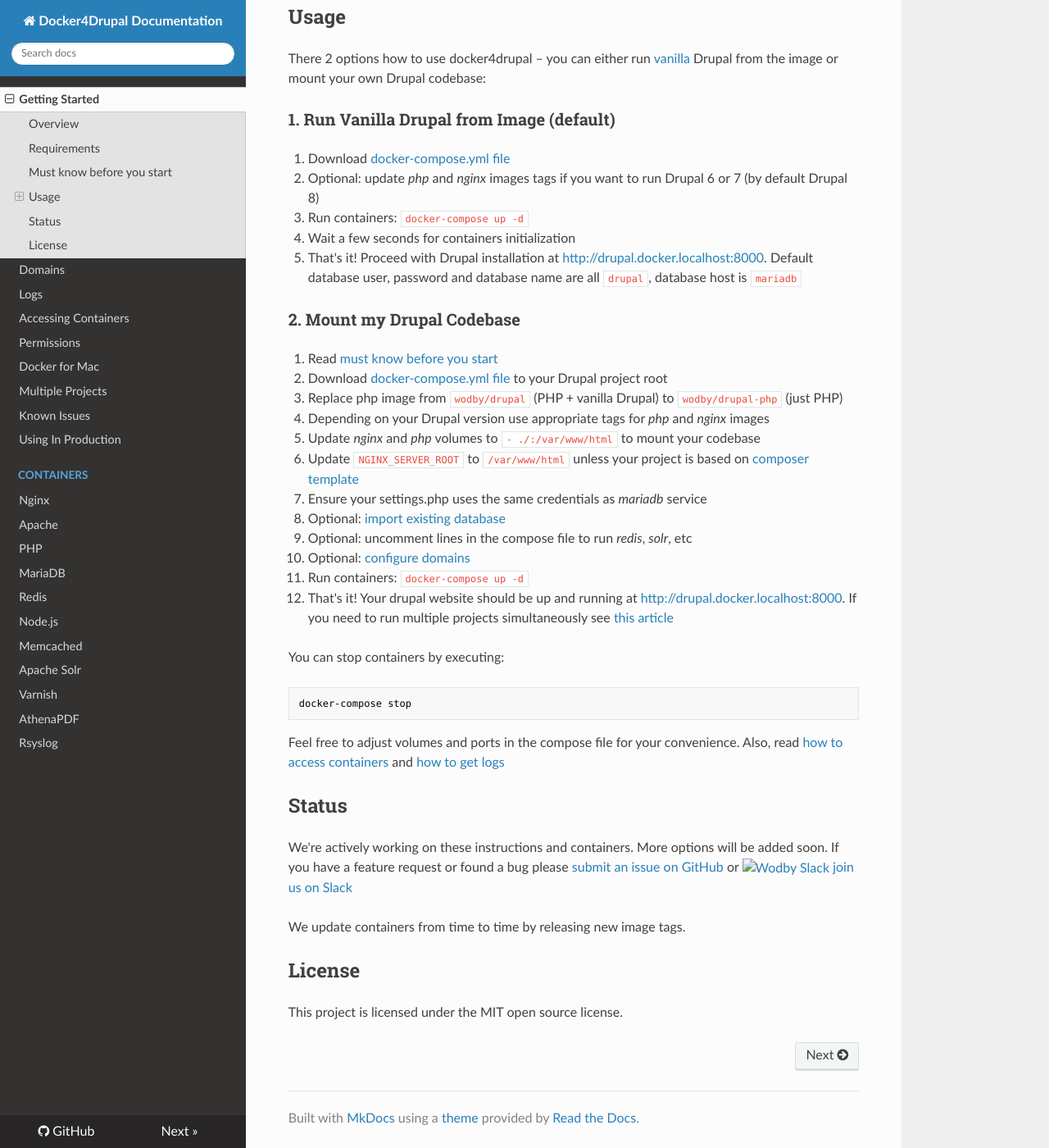
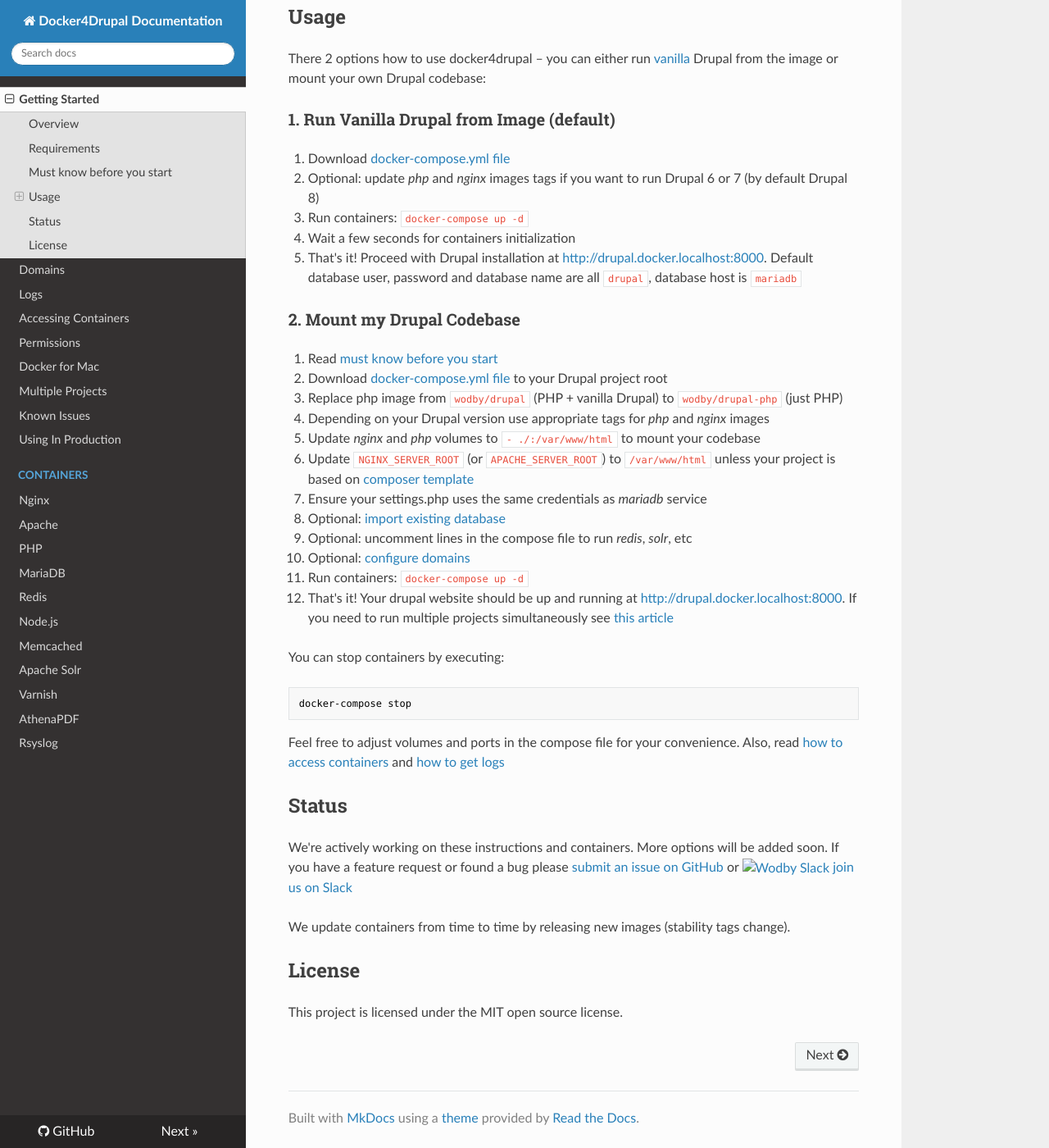
Before and after one commit to wodby/docker4drupal, an MkDocs documentation site: the page built from docs/index.md, in a window 1280 px wide and 1400 px high, scrolled down 1485 px. Shown: the whole window at 82% size. Built offline with MkDocs 1.6.1, drawn with Linux system fonts in a browser that asks for light colours; nearby versions of some CDN libraries; old or Windows-style settings are respelled for this version of MkDocs.

Commit message:
Update instructions

```diff
--- a/docs/index.md
+++ b/docs/index.md
@@ -78,7 +78,7 @@
 2. Replace php image from `wodby/drupal` (PHP + vanilla Drupal) to `wodby/drupal-php` (just PHP)
 3. Depending on your Drupal version use appropriate tags for _php_ and _nginx_ images
 4. Update _nginx_ and _php_ volumes to `- ./:/var/www/html` to mount your codebase
-4. Update `NGINX_SERVER_ROOT` to `/var/www/html` unless your project is based on [composer template](https://github.com/drupal-composer/drupal-project)
+4. Update `NGINX_SERVER_ROOT` (or `APACHE_SERVER_ROOT`) to `/var/www/html` unless your project is based on [composer template](https://github.com/drupal-composer/drupal-project)
 5. Ensure your settings.php uses the same credentials as _mariadb_ service
 6. Optional: [import existing database](containers/mariadb.md#import-existing-database)
 7. Optional: uncomment lines in the compose file to run _redis_, _solr_, etc
@@ -97,7 +97,7 @@
 
 We're actively working on these instructions and containers. More options will be added soon. If you have a feature request or found a bug please [submit an issue on GitHub](https://github.com/wodby/docker4drupal/issues/new) or [![Wodby Slack](https://www.google.com/s2/favicons?domain=www.slack.com) join us on Slack](https://slack.wodby.com/)
 
-We update containers from time to time by releasing new image tags.
+We update containers from time to time by releasing new images (stability tags change).
 
 ## License
 
```
Also changed, not shown: other parts of docs/index.md (+1 -1 lines), README.md (+1 -1 lines).
